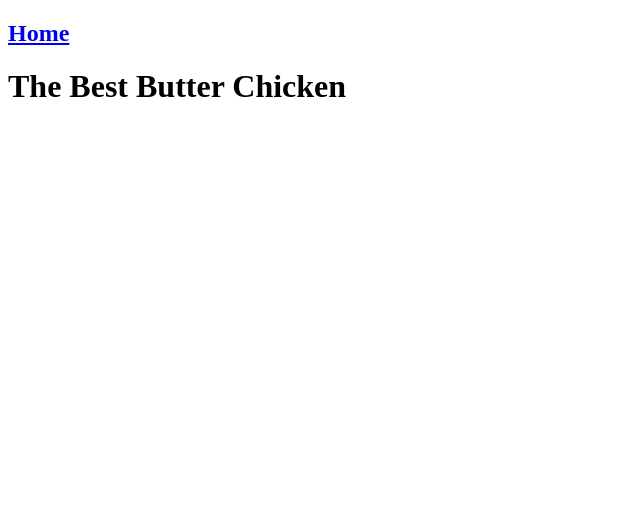
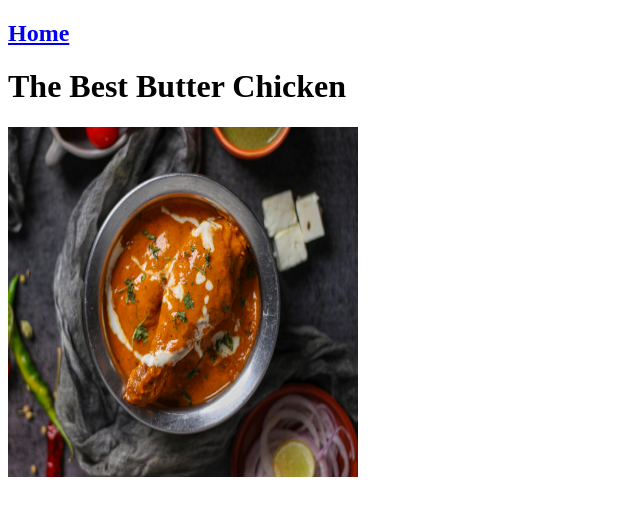
Before and after one commit to FaizK23/odin-recipes, a plain HTML site: page recipes/butter_chicken.html in a window 1280 px wide. Shown: the whole page, without its empty margins (0-640 px from the left). Drawn offline with Linux system fonts and the light colour scheme.

Commit message:
Added images for the recipe pages

```diff
--- a/recipes/butter_chicken.html
+++ b/recipes/butter_chicken.html
@@ -10,5 +10,8 @@
     <h2><a href="../index.html">Home</a></h2>
     <h1>The Best Butter Chicken</h1>
 
+    <!-- diplaying the butter chicken image -->
+     <img src="../images/butterChicken.jpg" alt="butter chicken img" height="350" width="350">
+
 </body>
 </html>
```
Also changed, not shown: recipes/pancakes.html (+4 -0 lines).
